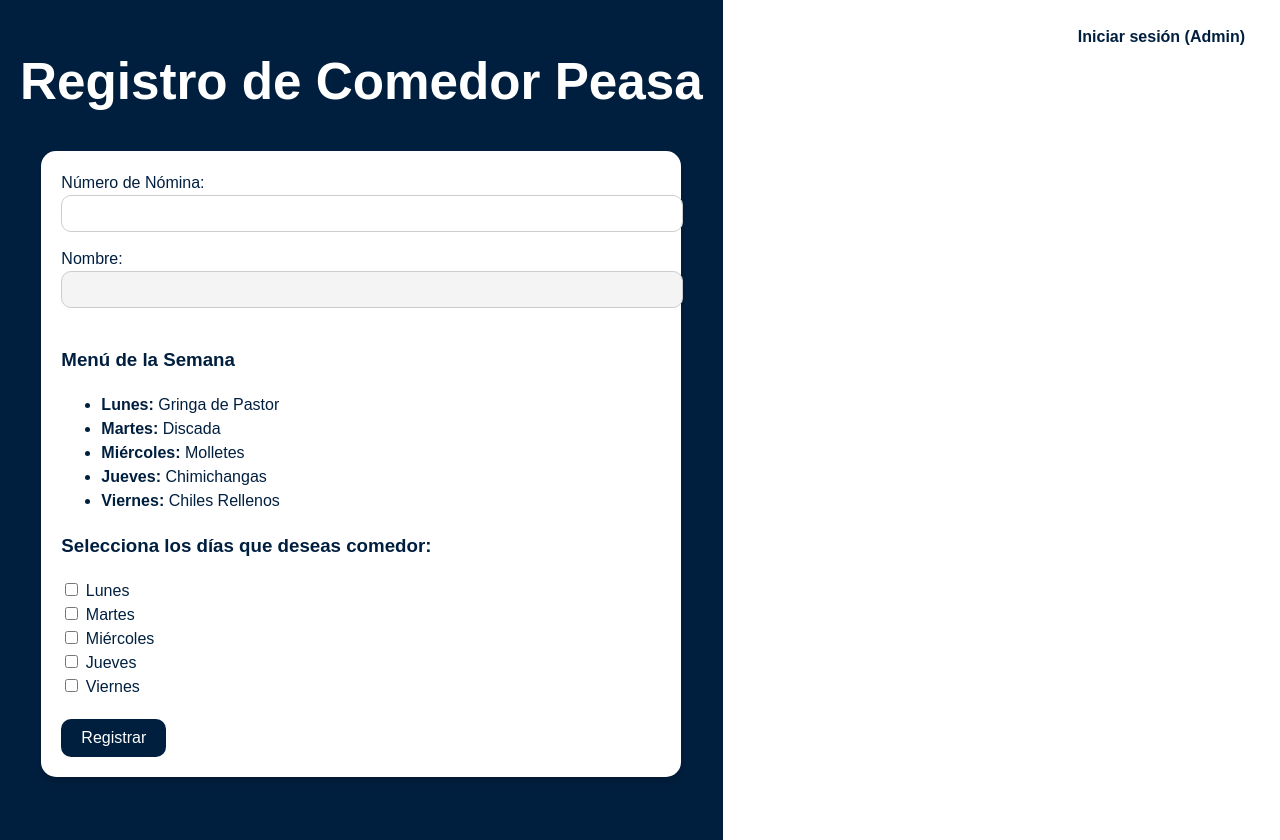
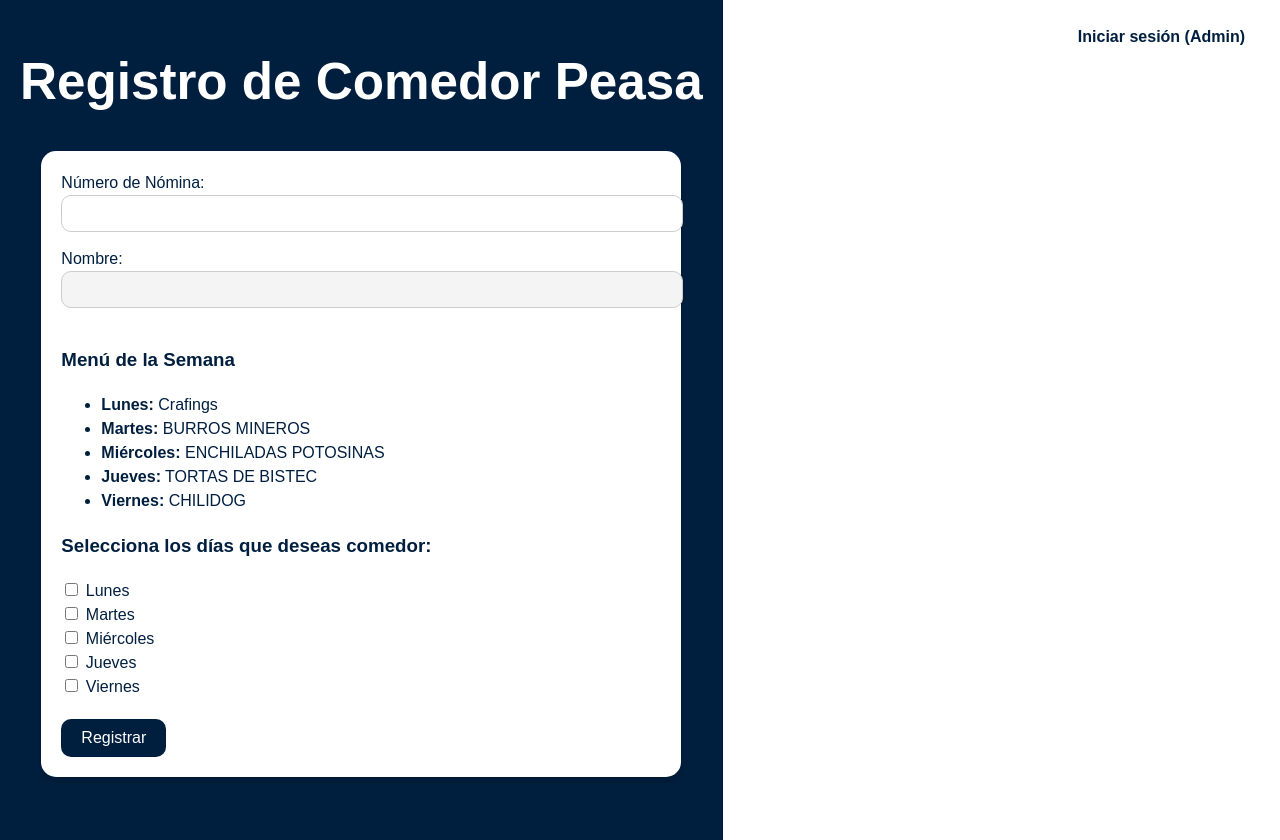
Before and after one commit to lsustaita2026/registro-comedor, a React (Vite) app: page / in a window 1280 px wide. Built offline with nearby package versions, Linux system fonts and the light colour scheme.

Commit message:
Actualización del menú semanal

```diff
--- a/src/App.jsx
+++ b/src/App.jsx
@@ -29,11 +29,11 @@ function App() {
   // Inicializar menú de la semana
   useEffect(() => {
     setMenuSemana([
-      { dia: "Lunes", platillo: "Gringa de Pastor" },
-      { dia: "Martes", platillo: "Discada" },
-      { dia: "Miércoles", platillo: "Molletes" },
-      { dia: "Jueves", platillo: "Chimichangas" },
-      { dia: "Viernes", platillo: "Chiles Rellenos" },
+      { dia: "Lunes", platillo: "Crafings" },
+      { dia: "Martes", platillo: "BURROS MINEROS" },
+      { dia: "Miércoles", platillo: "ENCHILADAS POTOSINAS" },
+      { dia: "Jueves", platillo: "TORTAS DE BISTEC" },
+      { dia: "Viernes", platillo: "CHILIDOG" },
     ]);
   }, []);
 
```
